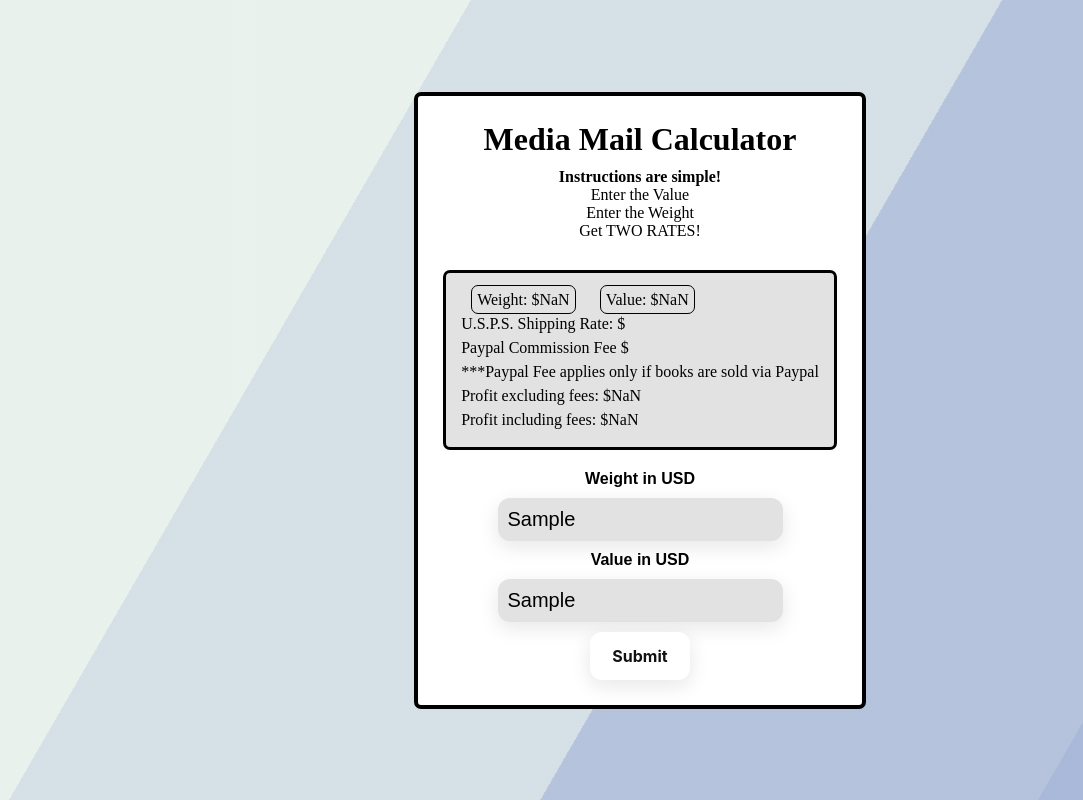
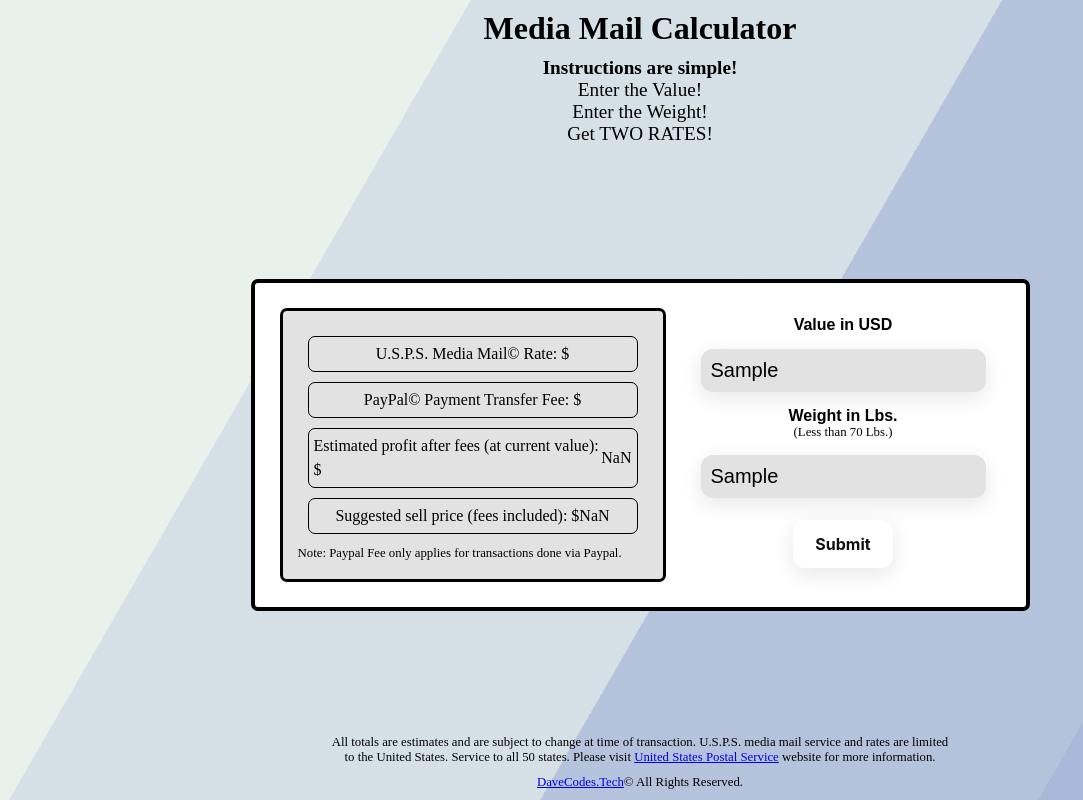
Before and after one commit to DavidRod1865/manga-mail-2.0, a plain HTML site: page index.html in a window 1280 px wide. Both pictures are taken after typing "Sample", "Sample" into the empty fields and a click on the button "Submit". Shown: the whole page, without its empty margins (0-1083 px from the left). Drawn offline with nearby package versions, Linux system fonts and the light colour scheme.

Commit message:
Updated HTML and Updated CSS

```diff
--- a/index.html
+++ b/index.html
@@ -12,42 +12,50 @@
 
     <main class="main">
 
-        <section class="content">
         <section class="section1">
             <div class="title">
                 <h1>Media Mail Calculator</h1>
                 <ul class="slogan">
                     <h4>Instructions are simple!</h4>
-                        <li>Enter the Value</li>
-                        <li>Enter the Weight</li>
+                    <li>Enter the Value!</li>
+                    <li>Enter the Weight!</li>
                     <li>Get TWO RATES!</li>
                 </ul>
             </div>
         </section>
 
+        <section class="content">
+
             <div class="results fade">
                 <div class="history">
                     <div class="enteredValues">
-                        <span>Weight: $<span class="weightValue"></span></span>
-                        <span>Value: $<span class="valueValue"></span></span>
+                        <!-- <span>Value: $<span class="valueValue"> </span></span>
+                        <span>Weight:&nbsp<span class="weightValue"></span>&nbspLbs.</span> -->
+                        <span>U.S.P.S. Media Mail© Rate: $<span class="shipping"></span></span>
+                        <span>PayPal© Payment Transfer Fee: $<span class="paypal"></span></span>
+                        <span>Estimated profit after fees (at current value): $<span class="excludingFees"></span></span>
+                        <span>Suggested sell price (fees included): $<span class="includingFees"></span></span>
                     </div>
-                    <span>U.S.P.S. Shipping Rate: $<span class="shipping"></span></span>
-                    <span>Paypal Commission Fee $<span class="paypal"></span></span>
-                    <p>***Paypal Fee applies only if books are sold via Paypal</p>
-                    <span>Profit excluding fees: $<span class="excludingFees"></span></span>
-                    <span>Profit including fees: $<span class="includingFees"></span></span>
+                    <p class="disclaimer">Note: Paypal Fee only applies for transactions done via Paypal.</p>
                 </div>
             </div>
 
             <div class="packageField">
-                <span class="label">Weight in USD</span>
-                <input type="text" name="weight" class="weight" placeholder="Enter Weight" minlength="1" maxlength="3">
                 <span class="label">Value in USD</span>
                 <input type="text" name="value" class="price" placeholder="Enter Value" minlength="1" maxlength="7">
+                <span class="label">Weight in Lbs.</span>
+                <span class=disclaimer>(Less than 70 Lbs.)</span>
+                <input type="text" name="weight" class="weight" placeholder="Enter Weight" minlength="1" maxlength="3">
                 <button class="submit button-35">Submit</button>
             </div>
+
+
         </section>
 
+        <footer>
+        <p class="disclaimer">All totals are estimates and are subject to change at time of transaction. U.S.P.S. media mail service and rates are limited to the United States. Service to all 50 states. Please visit <a href="https://www.usps.com/ship/mail-shipping-services.htm">United States Postal Service</a> website for more information.</p>
+        <span class="disclaimer"><a href="http://davecodes.tech">DaveCodes.Tech</a>© All Rights Reserved.</span>
+        </footer>
     </main>
     <div class="bg"></div>
     <div class="bg bg2"></div>
--- a/src/css/styles.css
+++ b/src/css/styles.css
@@ -9,27 +9,12 @@ body {
 }
 
 .main {
+    display: flex;
+    flex-direction: column;
+    justify-content: space-between;
+    align-items: center;
     height: 100vh;
     min-width: 400px;
-}
-
-    .content {
-        display: flex;
-        width: fit-content;
-        flex-direction: column;
-        justify-content: center;
-        align-items: center;
-        position: absolute;
-        top:0;
-        bottom: 0;
-        left: 0;
-        right: 0;
-        margin: auto;
-        padding: 15px;
-        height: fit-content;
-        border: 4px solid black;
-        border-radius: 7px;
-        background-color: #fff;
 }
 
 .title {
@@ -37,6 +22,9 @@ body {
     flex-direction: column;
     align-items: center;
     padding: 10px;
+    position: relative;
+    top: 0;
+    left: 0;
 }
 
     .title > h1 {
@@ -49,6 +37,21 @@ body {
         display: flex;
         flex-direction: column;
         align-items: center;
+        font-size: 1.2rem;
+    }
+
+    .content {
+        display: flex;
+        width: fit-content;
+        /* flex-direction: column; */
+        justify-content: center;
+        align-items: center;
+        margin: auto;
+        padding: 15px;
+        height: fit-content;
+        border: 4px solid black;
+        border-radius: 7px;
+        background-color: #fff;
     }
 
 .fade {
@@ -61,6 +64,35 @@ body {
     transition: all 1.25s ease-in;
 }
 
+
+.history {
+    display: flex;
+    flex-direction: column;
+    max-width: 350px;
+    padding: 15px;
+    margin: 10px;
+    line-height: 1.5;
+    border: black solid 3px;
+    border-radius: 7px;
+    background-color: rgb(227, 226, 226);;
+}
+
+.enteredValues > span {
+    display: flex;
+    flex-flow: row, wrap;
+    justify-content: center;
+    align-items: center;
+    border: black solid 1px;
+    padding: 5px;
+    margin: 10px;
+    border-radius: 7px;
+}
+
+.disclaimer {
+    font-size: .8rem;
+    word-wrap: normal;
+}
+
 .packageField {
     display: flex !important;
     flex-direction: column;
@@ -70,32 +102,15 @@ body {
     padding: 10px;
 }
 
-        .history {
-            display: flex;
-            flex-direction: column;
-            padding: 15px;
-            margin: 10px;
-            line-height: 1.5;
-            border: black solid 3px;
-            border-radius: 7px;
-            background-color: rgb(227, 226, 226);;
-        }
-
-            .enteredValues > span {
-                border: black solid 1px;
-                padding: 5px;
-                margin: 10px;
-                border-radius: 7px;
-            }
-
         .packageField > .label {
             font-family: Arial, Helvetica, sans-serif;
             font-weight: 700;
             margin: 0;
+            text-align: center;
         }
 
         .packageField > input {
-            margin: 10px;
+            margin: 15px;
             padding: 10px;
             max-width: 300px;
             font-size: 20px;
@@ -129,7 +144,7 @@ body {
             font-size: 1rem;
             font-weight: 700;
             line-height: 1;
-            margin: 0;
+            margin: 7px;
             width: 100px;
             outline: none;
             padding: 1rem 1rem;
@@ -146,3 +161,12 @@ body {
         .button-35:hover {
             box-shadow: #121212 0 0 0 3px, transparent 0 0 0 0;
         }
+
+footer {
+    display: flex;
+    flex-direction: column;
+    gap: 10px;
+    padding: 10px;
+    text-align: center;
+    max-width: 620px;
+}
--- a/src/js/script.js
+++ b/src/js/script.js
@@ -3,8 +3,8 @@ const shippingFee = document.querySelector('.shipping')
 const paypalFee = document.querySelector('.paypal')
 const excludingFees = document.querySelector('.excludingFees')
 const includingFees = document.querySelector('.includingFees')
-const weightValue = document.querySelector('.weightValue')
-const valueValue = document.querySelector('.valueValue')
+// const weightValue = document.querySelector('.weightValue')
+// const valueValue = document.querySelector('.valueValue')
 
 class Books {
     constructor(weight, price) {
@@ -38,8 +38,8 @@ class Books {
 
     //Calculates the User's profit before & after taxes
     calProfit = () => {
-        weightValue.innerText = (+document.querySelector(".weight").value).toFixed(2);
-        valueValue.innerText = (+document.querySelector(".price").value).toFixed(2);
+        // weightValue.innerText = (+document.querySelector(".weight").value).toFixed(2);
+        // valueValue.innerText = (+document.querySelector(".price").value).toFixed(2);
         excludingFees.innerText = (this.price - (this.calShipping() + this.calPayPal())).toFixed(2);
         includingFees.innerText = (this.price + (this.calShipping() + this.calPayPal())).toFixed(2);
     };
```
Lines whose indentation alone changed are shown as unchanged.
